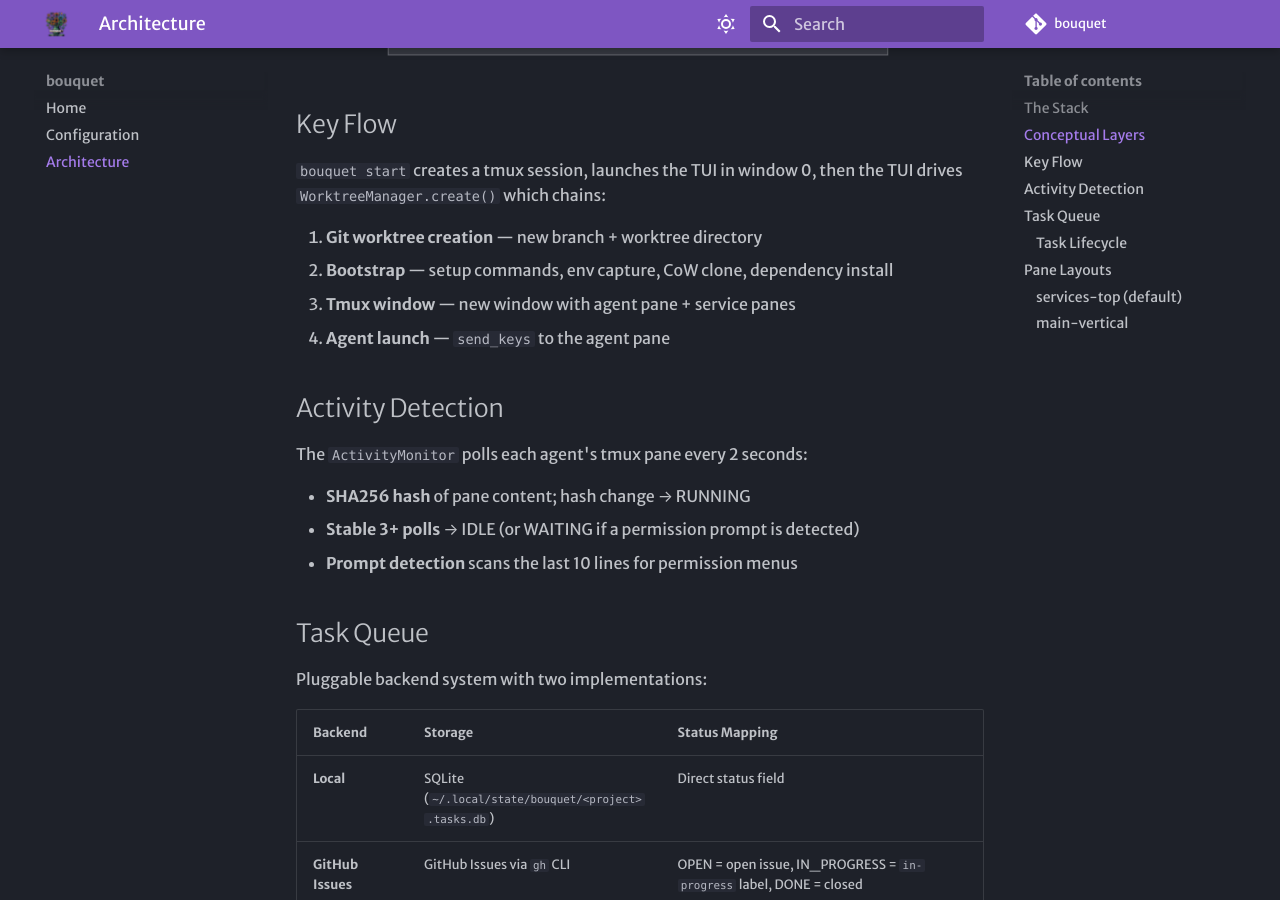
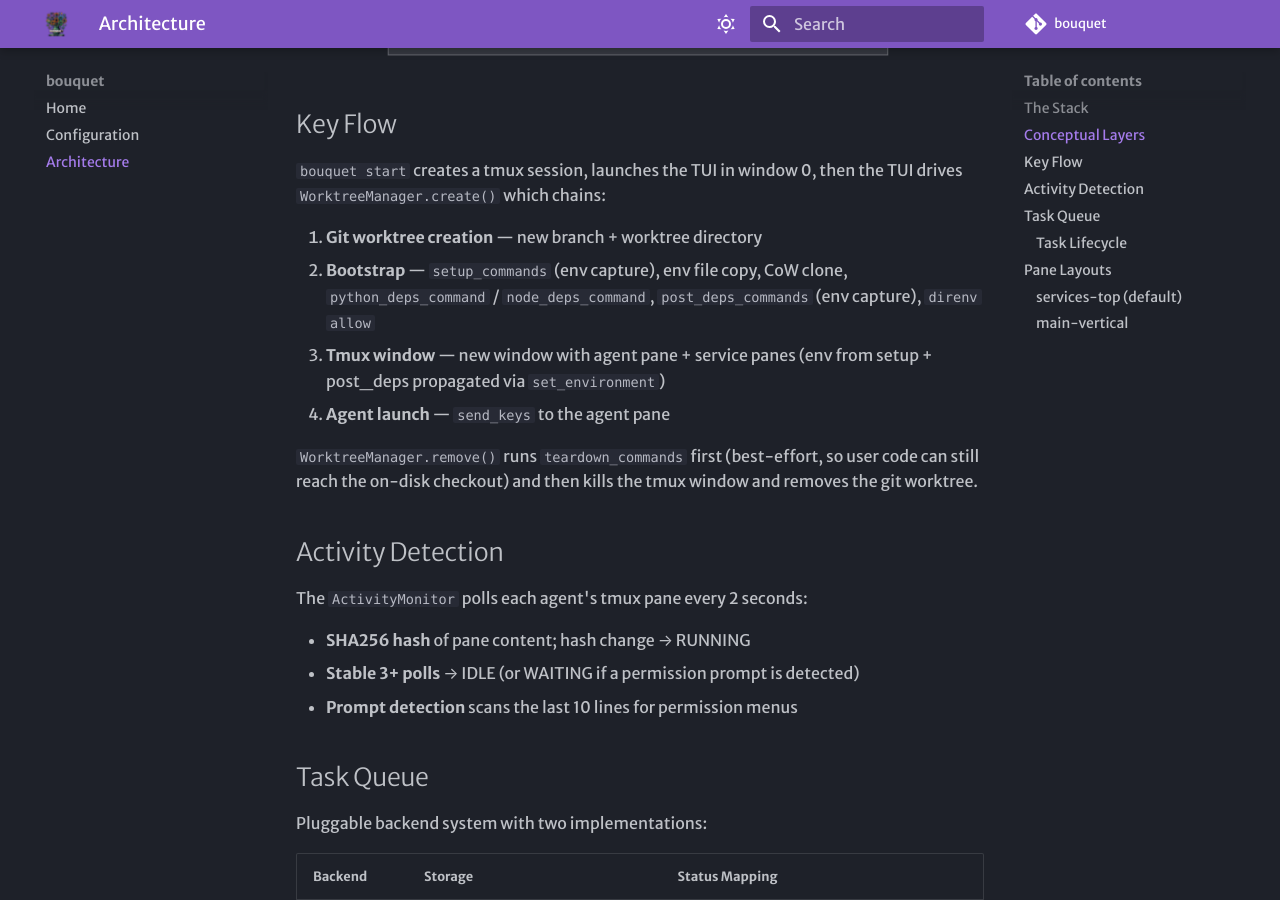
Before and after one commit to promptromp/bouquet, an MkDocs documentation site: the page built from docs/architecture.md, in a window 1280 px wide and 900 px high, scrolled down 1217 px. Built offline with MkDocs 1.6.1 and Material for MkDocs 9.7.7, drawn with Linux system fonts in a browser that asks for light colours; some web fonts are replaced; comment, search, counter and statistics services are not loaded; some of the changed text lies outside the part shown.

Commit message:
docs: cover post_deps_commands and teardown_commands hooks (#12)
Follow-up to #11 — extends README and the MkDocs architecture page so
the new hooks are discoverable outside CLAUDE.md / configuration.md.

- README: add hook-comparison table (when, failure mode, typical use)
  alongside existing setup_commands prose; thread phase name into the
  troubleshooting section; mention teardown's best-effort failure mode
  and the DEBUG-rendering of all three hook lists.
- docs/architecture.md: bootstrap.py one-liner now lists all three
  phases; "Key Flow" step 2 shows the full bootstrap chain and a new
  trailing paragraph documents teardown_commands ordering on remove.

Co-authored-by: Claude Opus 4.7 (1M context) <noreply@anthropic.com>

```diff
--- a/docs/architecture.md
+++ b/docs/architecture.md
@@ -10,7 +10,7 @@ CLI (Click) → bouquet start/stop/init
        ├─► git.py         subprocess calls for worktree CRUD
        ├─► tmux.py        libtmux wrapper for session/window/pane lifecycle
        ├─► template.py    safe {{ expr }} rendering for service commands
-       ├─► bootstrap.py   setup commands + env capture, env file copy, CoW clone, dep install
+       ├─► bootstrap.py   setup_commands → deps install → post_deps_commands; env capture, env file copy, CoW clone; teardown_commands on remove
        ├─► activity.py    ActivityMonitor — pane scraping for live status
        ├─► github.py      gh CLI wrapper for PR URL lookup
        ├─► tasks/         pluggable task queue (LocalBackend, GitHubIssuesBackend)
@@ -42,9 +42,11 @@ graph TD
 `bouquet start` creates a tmux session, launches the TUI in window 0, then the TUI drives `WorktreeManager.create()` which chains:
 
 1. **Git worktree creation** — new branch + worktree directory
-2. **Bootstrap** — setup commands, env capture, CoW clone, dependency install
-3. **Tmux window** — new window with agent pane + service panes
+2. **Bootstrap** — `setup_commands` (env capture), env file copy, CoW clone, `python_deps_command` / `node_deps_command`, `post_deps_commands` (env capture), `direnv allow`
+3. **Tmux window** — new window with agent pane + service panes (env from setup + post_deps propagated via `set_environment`)
 4. **Agent launch** — `send_keys` to the agent pane
+
+`WorktreeManager.remove()` runs `teardown_commands` first (best-effort, so user code can still reach the on-disk checkout) and then kills the tmux window and removes the git worktree.
 
 ## Activity Detection
 
```
Also changed, not shown: README.md (+19 -3 lines).
